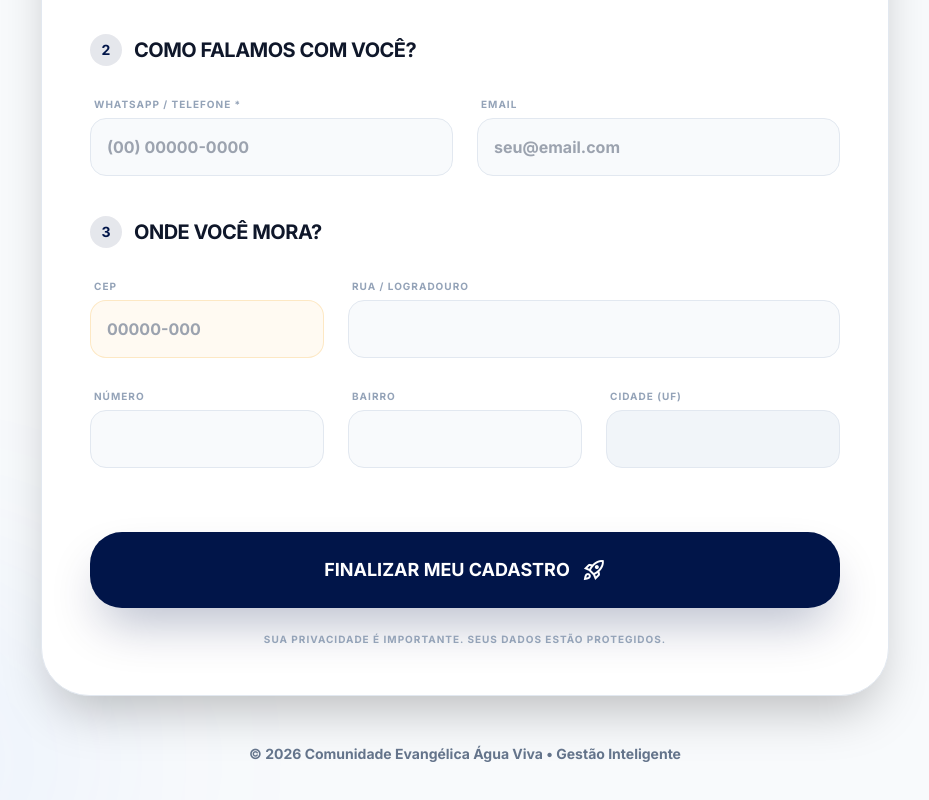
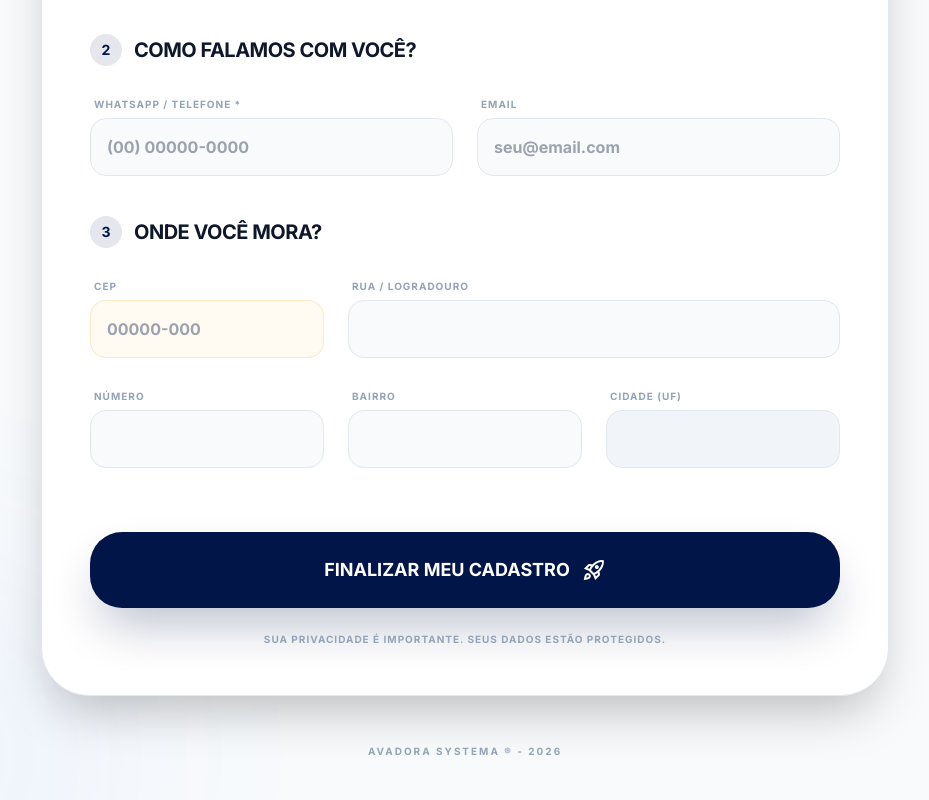
Before and after one commit to esiqueira3/agua-viva, a React (Vite) app: page /inscrever in a window 1280 px wide. Shown: the part 601-1401 px from the top of the page, without its empty margins (175-1104 px from the left). Built offline with nearby package versions, Linux system fonts and the light colour scheme; no server answers; the database is empty.

Commit message:
style: update system footer to Avadora Systema ® - 2026

```diff
--- a/src/components/layout/MainLayout.jsx
+++ b/src/components/layout/MainLayout.jsx
@@ -29,6 +29,11 @@ export default function MainLayout() {
         <div className="flex-1 p-4 md:p-8 overflow-x-hidden min-w-0">
           <Outlet />
         </div>
+        <footer className="p-8 border-t border-outline-variant/5 text-center mt-auto">
+          <p className="text-[10px] font-black text-on-surface-variant/30 uppercase tracking-[0.2em] select-none">
+            Avadora Systema ® - 2026
+          </p>
+        </footer>
       </main>
     </div>
   )
--- a/src/pages/InscricaoEvento.jsx
+++ b/src/pages/InscricaoEvento.jsx
@@ -366,9 +366,11 @@ export default function InscricaoEvento() {
         )}
       </div>
 
-      <p className="mt-12 text-slate-700 text-xs font-bold uppercase tracking-widest text-center">
-         © {new Date().getFullYear()} Comunidade Evangélica Água Viva • Gestão Inteligente
-      </p>
+      <footer className="mt-12 text-center">
+         <p className="text-slate-400 text-[10px] font-black uppercase tracking-[0.2em] select-none">
+            Avadora Systema ® - 2026
+         </p>
+      </footer>
 
       {/* Selo de Segurança Mercado Pago */}
       <div className="mt-4 flex items-center justify-center gap-2 px-4 py-2 bg-slate-100 rounded-full border border-slate-200">
--- a/src/pages/InscricaoMembro.jsx
+++ b/src/pages/InscricaoMembro.jsx
@@ -326,9 +326,11 @@ export default function InscricaoMembro() {
 
         </form>
 
-        <div className="mt-12 text-center">
-           <p className="text-slate-500 font-bold text-sm">© {new Date().getFullYear()} Comunidade Evangélica Água Viva • Gestão Inteligente</p>
-        </div>
+        <footer className="mt-12 text-center">
+           <p className="text-slate-400 text-[10px] font-black uppercase tracking-[0.2em] select-none">
+              Avadora Systema ® - 2026
+           </p>
+        </footer>
 
       </div>
     </div>
--- a/src/pages/Login.jsx
+++ b/src/pages/Login.jsx
@@ -242,6 +242,12 @@ export default function Login() {
                 )}
              </div>
           </section>
+
+          <footer className="pt-10 text-center animate-in fade-in duration-1000 delay-500">
+             <p className="text-on-surface-variant/30 text-[10px] font-black uppercase tracking-[0.2em] select-none">
+                Avadora Systema ® - 2026
+             </p>
+          </footer>
         </div>
       </div>
 
```
